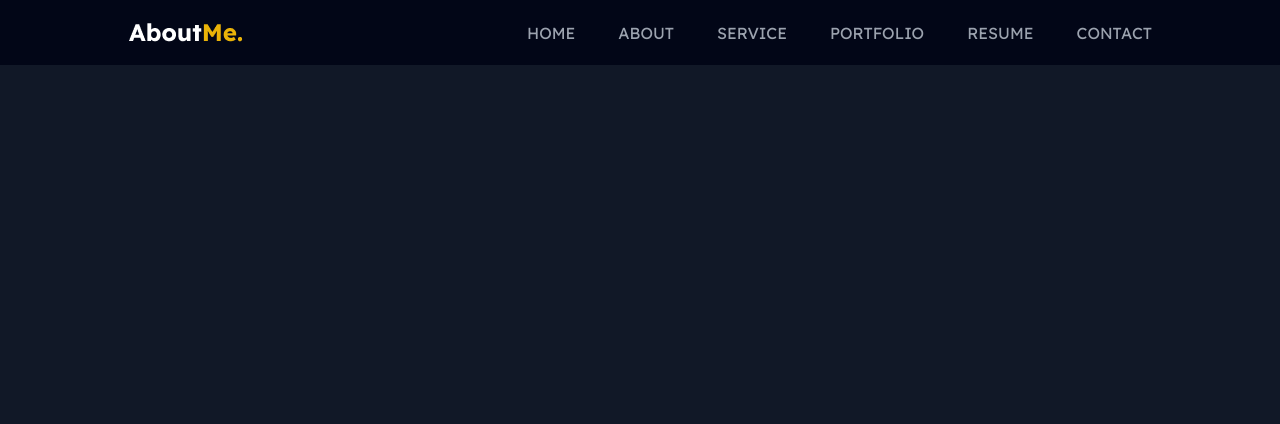
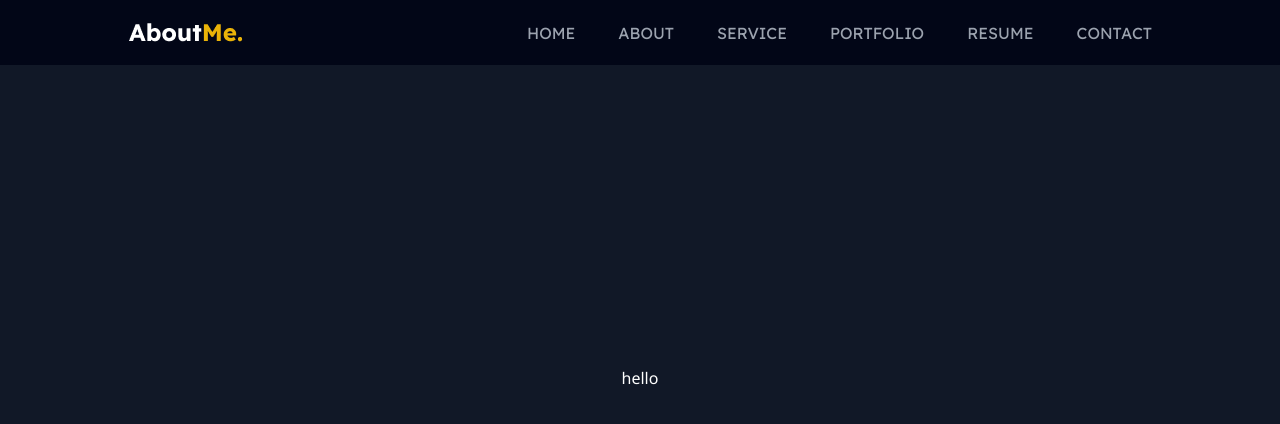
Before and after one commit to kuliashvili/Yulo-Portfolio, a React (Create React App) app: page / in a window 1280 px wide. Shown: the top 424 px of the page. Built offline with nearby package versions, Linux system fonts and the light colour scheme.

Commit message:
build files update

```diff
--- a/src/components/main/Main.js
+++ b/src/components/main/Main.js
@@ -6,7 +6,7 @@ function Main() {
         <div className="Main">
             <div className="info">
                 <div className="info-inner">
-                    <div className="welcome"></div>
+                    <div className="welcome">hello</div>
                     <div className="welcome-header"></div>
                     <div className="welcome-text"></div>
                     <div className="button"></div>
```
